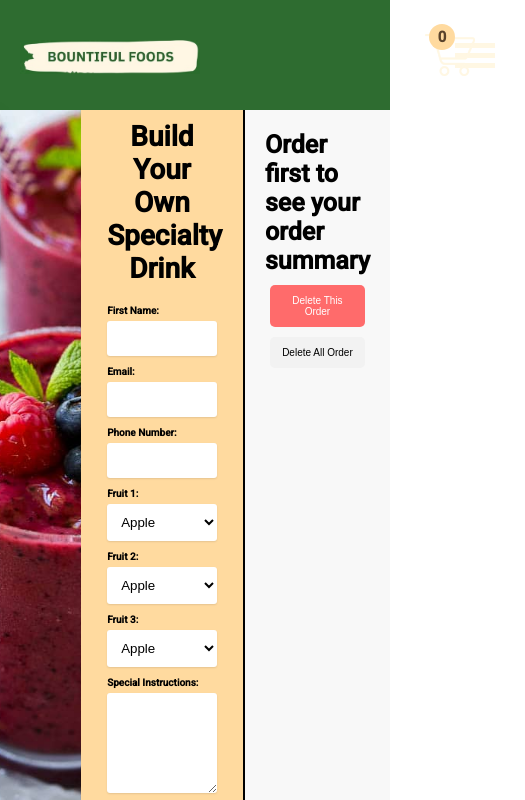
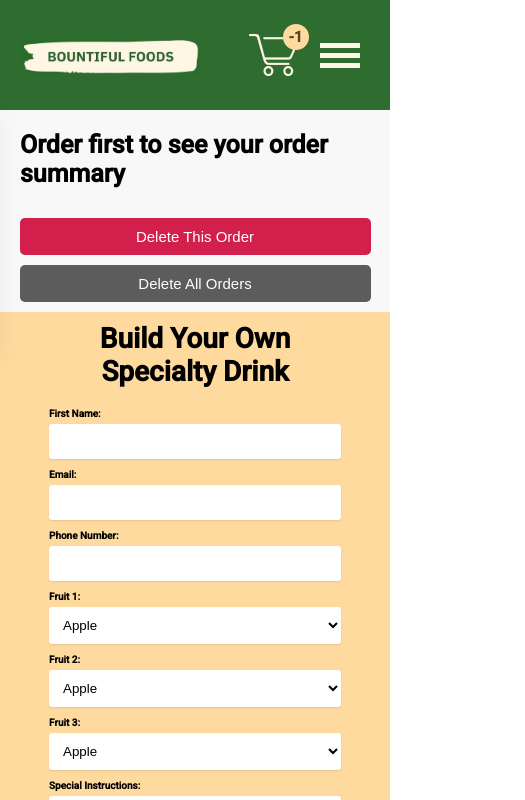
Before and after one commit to JDSanchz/-BountifulFoods, a plain HTML site: page fresh.html in a window 390 px wide. Both pictures are taken after a click on the button "Delete This Order". Shown: the top 800 px of the page, 525 px wide, since content can reach past the window. Drawn offline with Linux system fonts and the light colour scheme.

Commit message:
buttons 100%

```diff
--- a/fresh.html
+++ b/fresh.html
@@ -74,13 +74,15 @@
           <input type="submit" value="Submit">
         </form>
       </div>
+      <div class="receipt-grid">
        <div class="receipt">
         <h2>Order first to see your order summary</h2>
+      </div>
         <div class="order-but">
         <button class="but-last">Delete This Order</button>
-        <button class="but-all">Delete All Order</button>
+        <button class="but-all">Delete All Orders</button>
        </div>
-       </div>
+      </div>
     </div>
     </main>
     <footer>
--- a/scripts/form.js
+++ b/scripts/form.js
@@ -88,11 +88,9 @@ output += `<p><strong>Time:</strong> ${time}</p>`;
 
 // Get the current count of form submissions from local storage
 let count = localStorage.getItem('formSubmissions') || 0;
-
 // Increment the count and save it to local storage
 count++;
 localStorage.setItem('formSubmissions', count);
-
 // Update the cart information in the navbar
 const cart = document.querySelector('.cart-w');
 let c = cart.querySelector('.order-counter'); // check if the element already exists
@@ -102,6 +100,68 @@ if (!c) { // if it doesn't exist, create it
   cart.appendChild(c);
 }
 c.innerHTML = count; // update the count
+});
+
+///THIS IS TO DELETE ALL ORDERS///
+///
+///
+function resetCount() {
+  // Reset the count to 0 and update local storage
+  count = 0;
+  localStorage.setItem('formSubmissions', count);
+
+  // Update the cart information in the navbar
+  const cart = document.querySelector('.cart-w');
+  let c = cart.querySelector('.order-counter');
+
+  if (!c) {
+    // If it doesn't exist, create it
+    c = document.createElement("p");
+    c.className = "order-counter";
+    cart.appendChild(c);
+  }
+
+  // Update the count to display 0
+  c.innerHTML = 0;
+
+  // Display a pop-up message
+  window.alert("All your order have been deleted");
+}
+
+// Add an event listener to the "Delete All Orders" button
+const deleteAllButton = document.querySelector('.but-all');
+deleteAllButton.addEventListener('click', resetCount);
 
 
-});
+/// THIS IS TO DELETE THE LAST ORDER
+///
+///
+function deleteLastOrder() {
+  // Get the current count from local storage
+  let count = localStorage.getItem('formSubmissions') || 0;
+
+  // Decrement the count and update local storage
+  count--;
+  localStorage.setItem('formSubmissions', count);
+
+  // Update the cart information in the navbar
+  const cart = document.querySelector('.cart-w');
+  let c = cart.querySelector('.order-counter');
+
+  if (!c) {
+    // If it doesn't exist, create it
+    c = document.createElement("p");
+    c.className = "order-counter";
+    cart.appendChild(c);
+  }
+
+  // Update the count to display the new count
+  c.innerHTML = count;
+
+  // Display a pop-up message
+  window.alert("Your last order has been deleted");
+}
+
+// Add an event listener to the "Delete This Order" button
+const deleteLastButton = document.querySelector('.but-last');
+deleteLastButton.addEventListener('click', deleteLastOrder);
--- a/scripts/main.js
+++ b/scripts/main.js
@@ -104,3 +104,16 @@ function closeMenu() {
     hamburger.classList.remove("active");
     navMenu.classList.remove("active");
 }
+
+/// CART TO FRESH>HTML
+const cart = document.querySelector('.cart-w');
+
+// Change the cursor to a hand on hover
+cart.addEventListener('mouseenter', () => {
+  cart.style.cursor = 'pointer';
+});
+
+// Redirect to "fresh.html" on click
+cart.addEventListener('click', () => {
+  window.location.href = 'fresh.html';
+});
--- a/styles/large.css
+++ b/styles/large.css
@@ -380,12 +380,7 @@ footer {
   margin: 0;
 }
 
-.fresh-form {
-  margin: 0 auto;
-  padding: 20px;
-  background-color: #f5f5f5;
-  border-radius: 5px;
-}
+
 
 h1 {
   font-size: 28px;
@@ -456,17 +451,22 @@ textarea {
   background-color: #ffda9f;
   grid-column: 2/4;
   width: 80%;
+  margin: 0 auto;
+  border-radius: 5px;
 }
 .fresh-form form{
   width: 100%;
 }
 
+.receipt-grid{
+  height: 100%;
+  background-color: #f8f8f8;
+  border-left: 2px solid black;
+}
+
 .receipt {
   grid-column: 4/5;
   padding: 1rem;
-  background-color: #f8f8f8;
-  height: 100%;
-  border-left: 2px solid black;
   padding: 20px 20px;
 }
 .receipt h2{
@@ -491,21 +491,21 @@ margin-bottom: 10px;
 }
 
 .but-last {
-  background-color: #ff6b6b;
+  background-color: #d31f4c;
   color: #fff;
   border: none;
   padding: 10px;
   border-radius: 5px;
-  font-size: 1em;
+  font-size: 1.5em;
   cursor: pointer;
 }
 
 .but-all {
-  background-color: #f2f2f2;
-  color: #000;
+  background-color: #5c5c5c;
+  color: white;
   border: none;
   padding: 10px;
   border-radius: 5px;
-  font-size: 1em;
+  font-size: 1.5em;
   cursor: pointer;
 }
--- a/styles/medium.css
+++ b/styles/medium.css
@@ -56,10 +56,10 @@
     }
     .cart-w{
         grid-column: 2/3;
+        margin-left: 85%;
     }
     .cart-w img {
         width: 50px;
-        margin-left: 200px;
     }
 
     .hamburger {
--- a/styles/small.css
+++ b/styles/small.css
@@ -54,12 +54,13 @@
         margin-top: 8px;
     }
     .cart-w{
-        grid-column: 2/3;
-    }
-    .cart-w img {
-        width: 50px;
-        margin-left: 30px;
-    }
+      grid-column: 2/3;
+      margin-left: 55%;
+  }
+  .cart-w img {
+      width: 50px;
+  }
+
 
     .hamburger {
         display: block;
@@ -325,6 +326,58 @@
         margin: 0 auto;
       }
 
+      .fresh-main {
+        display: flex;
+        flex-direction: column;
+        min-height: 1100px;
+        background-color: #ffda9f;
+      }
+      .fresh-main .img-cont {
+        grid-column: 1/2;
+        width: 100%;
+        height: 300px;
+        background-image: url('../images/sms.jpg');
+        background-position: center center;
+        background-repeat: no-repeat;
+        background-size: cover;
+        order: 3;
+      }
+
+      .fresh-form {
+        padding: 1rem;
+        background-color: #ffda9f;
+        grid-column: 2/4;
+        width: 80%;
+        margin: 0 auto;
+        border-radius: 5px;
+        order: 2;
+      }
+      .fresh-form form{
+        width: 100%;
+      }
+
+      .receipt-grid{
+        height: 100%;
+        background-color: #f8f8f8;
+        order:1;
+        border-left: none;
+      }
+
+      .receipt {
+        grid-column: 4/5;
+        padding: 1rem;
+        padding: 20px 20px;
+      }
+      .receipt h2{
+      font-size: 25px;
+      margin-bottom: 10px;
+
+      }
+      .receipt p{
+        font-size: 20px;
+        margin-bottom: 5px;
+      }
+
       footer {
         display: flex;
         flex-direction: column;
```
